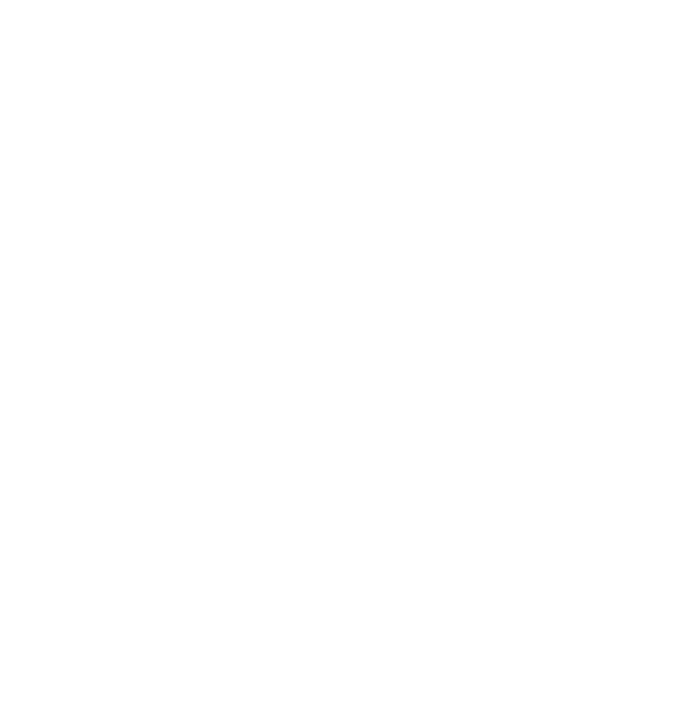
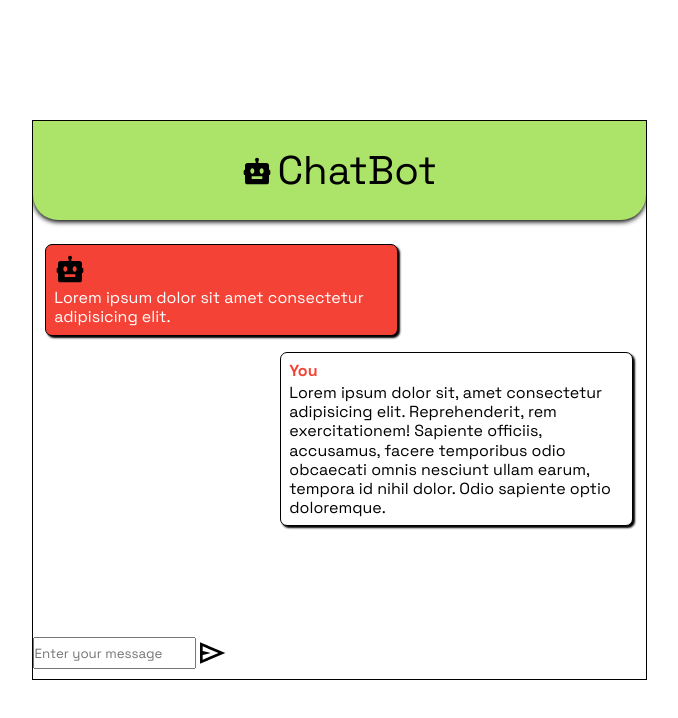
Before and after one commit to GAURAV-DEEP01/ChatBot, a plain HTML site: page frontend/client.html in a window 1280 px wide. Shown: the whole page, without its empty margins (301-979 px from the left). Drawn offline with Linux system fonts and the light colour scheme.

Commit message:
sample styling

```diff
--- /dev/null
+++ b/frontend/client.css
@@ -0,0 +1,98 @@
+@import url('https://fonts.googleapis.com/css2?family=Space+Grotesk:wght@300..700&display=swap');
+
+*{
+   font-family: 'Space grotesk';
+   margin: 0;
+   padding: 0;
+   box-sizing: border-box;
+}
+img{
+  width: 2rem;
+}
+
+
+body{
+  display: flex;
+  align-items: center;
+  justify-content: center;
+  height: 100vh;
+}
+
+.chatbot{
+  display: flex;
+  flex-direction: column;
+  max-width: 615px;
+  border: 1px solid black;
+  height: 70%;
+  gap: 1em;
+  background-color: white;
+  position: relative;
+  overflow-y: hidden;
+}
+
+.header-container{
+  display: flex;
+  justify-content: center;
+  align-items: center;
+  gap: 4px;
+  background-color: #abe469;
+  border-radius: 0px 0px 25px 25px;
+  padding: 0.6em;
+  box-shadow: 0px 2px 5px;
+  font-size: 2.5rem;
+  font-weight: 700px
+}
+
+.chat-container{
+  padding: 0.5em 0.8em;
+  height: 100%;
+}
+
+.bot-container,
+.user-container{
+  display: flex;
+  flex-direction: column;
+  gap: 0.2em;
+  padding: 0.5em;
+  margin-bottom: 1em;
+  align-items: center;
+  line-height: 1.2em;
+  width: 60%;
+  border: 1px solid black;
+  box-shadow: 2px 2px 2px rgba(0, 0, 0, 1);
+  border-radius: 7px;
+}
+
+.bot-container{
+  background-color: #f44336;
+  color: white;
+
+}
+
+.user-container{
+  background-color: white;
+  align-self: flex-end;
+  float: right;
+}
+
+.bot-container img{
+  align-self: flex-start;
+}
+
+.user{
+  align-self: flex-start;
+  color: #f44336;
+  font-weight: 700;
+}
+
+.search-container{
+  display: flex;
+  position: absolute;
+  bottom: 10px;
+}
+
+@media only screen and (max-width: 424px){
+  .chatbot{
+    height: 100vh;
+  }
+}
--- a/frontend/client.html
+++ b/frontend/client.html
@@ -4,11 +4,32 @@
 <head>
     <meta charset="UTF-8">
     <meta name="viewport" content="width=device-width, initial-scale=1.0">
+    <link rel="stylesheet" href="client.css">
     <title>AI Chatbot</title>
 </head>
 
 <body>
+    <div class="chatbot">
+        <div class="header-container">
+          <img src="Icons/bot.svg" alt="">
+          <p class="header">ChatBot</p>
+        </div>
 
+        <div class="chat-container">
+          <div class="bot-container">
+            <img src="Icons/bot.svg" alt="">
+            <p class="bot-message" >Lorem ipsum dolor sit amet consectetur adipisicing elit.</p>
+          </div>
+          <div class="user-container">
+            <p class="user">You</p>
+            <p class="user-message">Lorem ipsum dolor sit, amet consectetur adipisicing elit. Reprehenderit, rem exercitationem! Sapiente officiis, accusamus, facere temporibus odio obcaecati omnis nesciunt ullam earum, tempora id nihil dolor. Odio sapiente optio doloremque.</p>
+          </div>
+        </div>
+
+        <div class="search-container">
+          <input class="search-bar" type="text" placeholder="Enter your message">
+          <img class="send-button" src="Icons/send.svg" alt="">
+        </div>
+    </div>
 </body>
-
 </html>
--- a/frontend/client.js
+++ /dev/null
@@ -1 +0,0 @@
-console.log("chat")
```
Also changed, not shown: frontend/Icons/bot.svg (added), frontend/Icons/send.svg (added).
